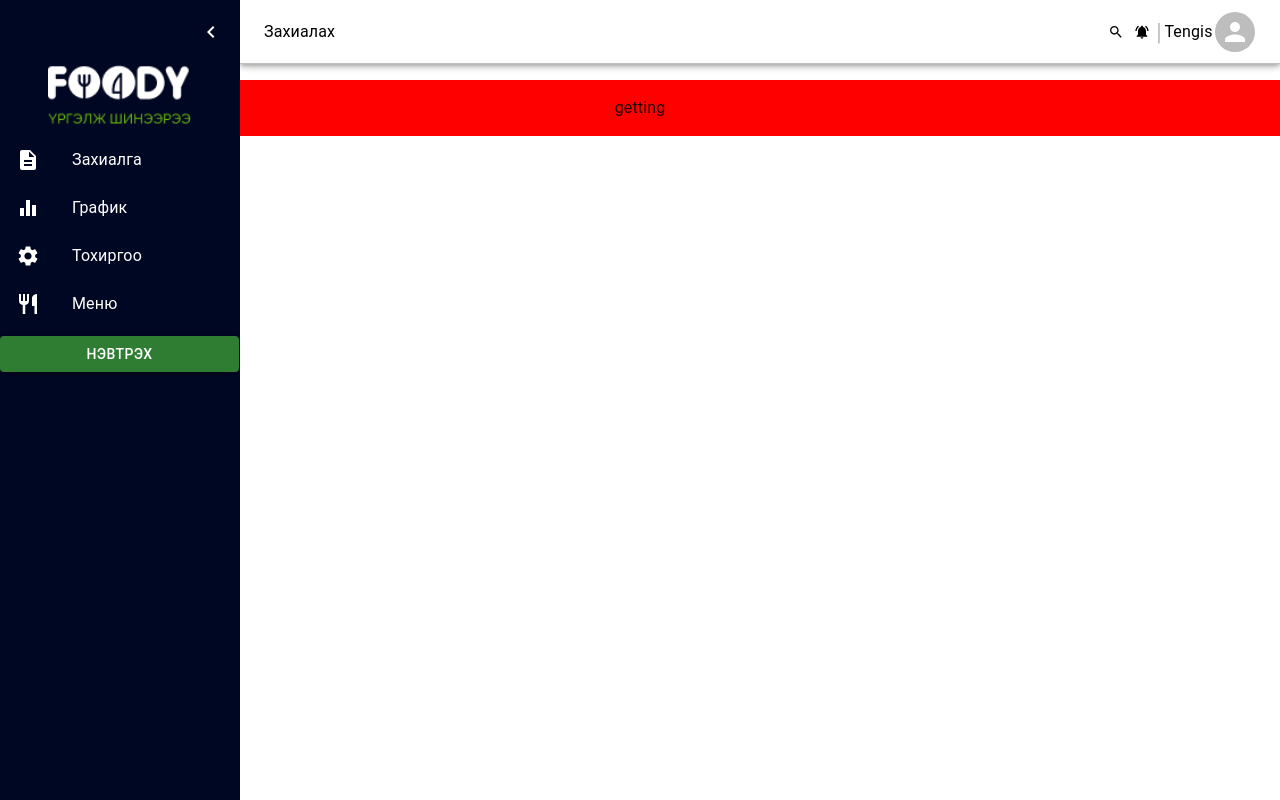
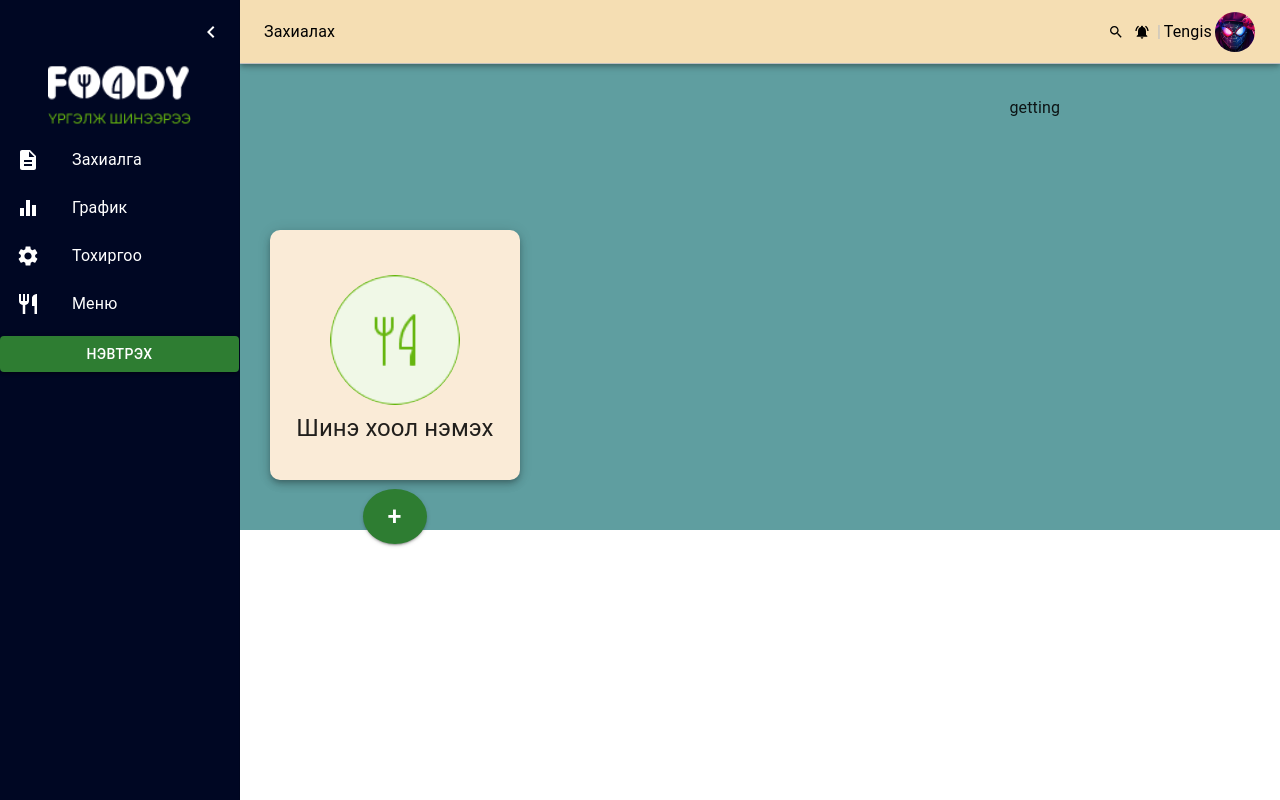
Before and after one commit to T1e2n3g4i5s6/Foody, a React (Create React App) app: page /order in a window 1280 px wide. Built offline with nearby package versions, Linux system fonts and the light colour scheme; no server answers; the database is empty.

Commit message:
Home bye

```diff
--- a/src/Pages/HomePage.jsx
+++ b/src/Pages/HomePage.jsx
@@ -1,21 +1,24 @@
 import * as React from "react";
-import FoodCart from "../components/FoodCart";
+import {FoodCart, FoodCartTwo} from "../components/FoodCart";
 import { Box } from "@mui/material";
 import { useAddFood } from "../provider/foodDatasProvider";
+import AddFoodModal from "../Modals/addNewFoodModal";
 const Home = () => {
   const { foodDatas } = useAddFood();
   return (
     <Box sx={{ display: "flex" }}>
       <Box sx={foodContainer}>
+        <FoodCartTwo/>
         {foodDatas.length <= 0 ? <p>getting</p> : foodDatas.map((el, index) => <FoodCart index={index} />)}
       </Box>
+      <AddFoodModal />
     </Box>
   );
 }
 const foodContainer = {
   height: "auto%",
   width: "100%",
-  backgroundColor: "red",
+  backgroundColor: "#5F9EA0",
   display: "flex",
   flexWrap: "wrap",
   justifyContent: "space-around",
--- a/src/components/FoodCart.jsx
+++ b/src/components/FoodCart.jsx
@@ -1,58 +1,107 @@
 import { Box, Typography, Button, Paper } from '@mui/material';
-import AddFoodModal from '../Modals/addNewFoodModal';
+import Logo from "../images/addFoodImg.png"
 import { useFunction } from '../provider/FunctionProvider';
 import { useAddFood } from '../provider/foodDatasProvider';
 
-const FoodCart = ({ isAdd = true, index }) => {
-    const { handleOpenTwo } = useFunction();
+export const FoodCart = ({index}) => {
     const { foodDatas } = useAddFood();
     return (
-        <Paper elevation={3} container sx={PaperStyle}>
+        <Paper elevation={5} container sx={PaperStyle}>
             <Box>
-                <img style={imgStyle} src={foodDatas[index].image} />
+                <img  style={imgStyle} src={foodDatas[index].image} />
             </Box>
             <Box sx={textContainer}>
-                <Typography variant="h5">{foodDatas[index].name}</Typography>
-                {!isAdd && <Typography>{foodDatas[index].portion}</Typography>}
-                {!isAdd ?
-                    <Box>
-                        <Typography>{foodDatas[index].price}₮</Typography>
-                        <Button></Button>
-                    </Box> :
-                    <Button onClick={handleOpenTwo} sx={plusButtonStyle} variant="contained" color="success">+</Button>
-                }
+                <Typography variant='h5'>{foodDatas[index].name}</Typography>
+                <Typography sx={textOne}>{foodDatas[index].portion}</Typography>
             </Box>
-            <AddFoodModal />
+            <Box sx={bottomContainer}>
+                    <Box sx={bottomContainerOne}>
+                        <Typography variant='h5'>{foodDatas[index].price}₮</Typography>
+                        <Button variant="text" sx={plusButtonStyleOne}>+</Button>
+                    </Box>
+            </Box>
         </Paper>
     )
 }
-
+export const FoodCartTwo = () => {
+    const { handleOpenTwo } = useFunction();
+    return(
+        <Paper elevation={5} container sx={PaperStyle}>
+            <Box>
+                <img style={imgStyle} src={Logo} />
+            </Box>
+            <Box sx={textContainer}>
+                <Typography variant='h5'>Шинэ хоол нэмэх</Typography>
+                <Typography sx={textOne}></Typography>
+            </Box>
+            <Box sx={bottomContainer}>
+                <Box sx={bottomContainerTwo}>
+                    <Typography variant='h5'></Typography>
+                    <Button onClick={handleOpenTwo} sx={plusButtonStyle} variant="contained" color="success">+</Button>
+                </Box>
+            </Box>
+        </Paper>
+        )
+}
+const textOne = {
+    color:'#D2B48C',
+    fontSize:'15px'
+}
 const PaperStyle = {
-    height: "350px",
-    width: "260px",
-    backgroundColor: "yellow",
+    height: "250px",
+    width: "250px",
+    borderRadius: "10px",
+    paddingBottom:"130px",
+    backgroundColor: "#FAEBD7",
     display: "flex",
-    justifyContent: "space-around",
     alignItems: "center",
     flexDirection: "column",
-    margin: "50px",
-    borderRadius: "15px"
+    justifyContent:"space-around",
+    margin: "150px 50px 50px 50px",
+    paddingTop:"45px"
 }
 const imgStyle = {
+    height: "auto",
+    width: "130px",
     borderRadius: "100%",
-    height: "auto",
-    width: "130px"
 }
 const textContainer = {
-    height: "200px",
+    height: "100px",
+    width:"100%",
     display: "flex",
+    alignItems: "center",
     flexDirection: "column",
     justifyContent: "space-between",
-    alignItems: "center"
+    // marginTop:'30px'
 }
 const plusButtonStyle = {
+    height: "55px",
+    fontSize: "25px",
     borderRadius: "50%",
-    height: "55px",
-    fontSize: "25px"
 }
-export default FoodCart;
+const plusButtonStyleOne = {
+    color:"white",
+    height: "30px",
+    fontSize: "20px",
+    backgroundColor:"#66B60F",
+}
+const bottomContainer = {
+    width:"100%",
+    height:'100px',
+    display:"flex",
+}
+const bottomContainerOne = {
+    height:"100px",
+    width:"100%",
+    display:"flex",
+    alignItems:"flex-end",
+    flexDirection:"row",
+    justifyContent:"space-evenly"
+}
+const bottomContainerTwo = {
+    height:"100px",
+    width:"100%",
+    display:"flex",
+    alignItems:"flex-end",
+    justifyContent:"center"
+}
--- a/src/components/Layout.jsx
+++ b/src/components/Layout.jsx
@@ -18,7 +18,7 @@ export const Layout = () => {
     <>
       <Navbar open={open} handleDrawerOpen={handleDrawerOpen} />
       <Sidebar handleDrawerClose={handleDrawerClose} open={open} />
-      <Box sx={{ pt: 10, pl: open ? 0 : 0 }}>
+      <Box sx={{backgroundColor:"#5F9EA0", pt: 10, pl: open ? 0 : 0 }}>
         <Outlet />
       </Box>
     </>
--- a/src/components/NavBar.jsx
+++ b/src/components/NavBar.jsx
@@ -10,6 +10,7 @@ import {
   Avatar
 } from "@mui/material";
 import MenuIcon from "@mui/icons-material/Menu";
+import spida from "../images/spida.jpg"
 import SearchIcon from "@mui/icons-material/Search"
 import NotificationsActiveIcon from "@mui/icons-material/NotificationsActive"
 
@@ -17,7 +18,7 @@ export const Navbar = ({ open, handleDrawerOpen }) => {
   return (
     <Box sx={{ display: "flex" }}>
       <CssBaseline />
-      <AppBar position="fixed" open={open}>
+      <AppBar  position="fixed" open={open}>
         <Toolbar sx={toolbarStyle}>
           <IconButton
             color="inherit"
@@ -36,9 +37,9 @@ export const Navbar = ({ open, handleDrawerOpen }) => {
           <Box sx={iconsContainer}>
             <SearchIcon style={iconStyle}/>
             <NotificationsActiveIcon style={iconStyle}/>
-            <Box sx={{fontSize:"3vh", color:"silver"}}>|</Box>
+            <Box sx={{fontSize:"2vh", color:"silver"}}>|</Box>
             <Typography style={fontSize}>Tengis</Typography>
-            <Avatar/>
+            <Avatar src={spida}/>
           </Box>
 
         </Toolbar>
@@ -59,7 +60,7 @@ const toolbarStyle = {
   display:"flex",
   justifyContent:"space-between",
   color:"black",
-  backgroundColor:"white",
+  backgroundColor:"#F5DEB3",
   borderBottom:"1px solid silver"
 }
 const iconsContainer = {
```
Also changed, not shown: src/images/spida.jpg (added).
